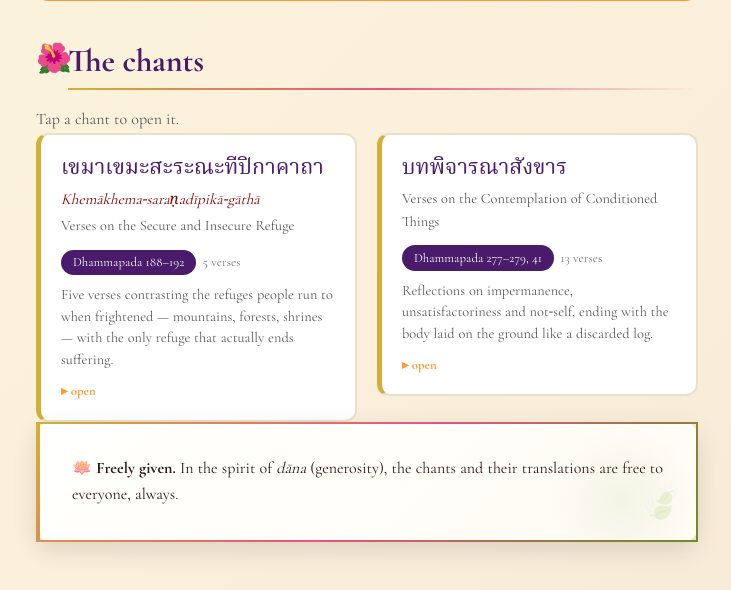
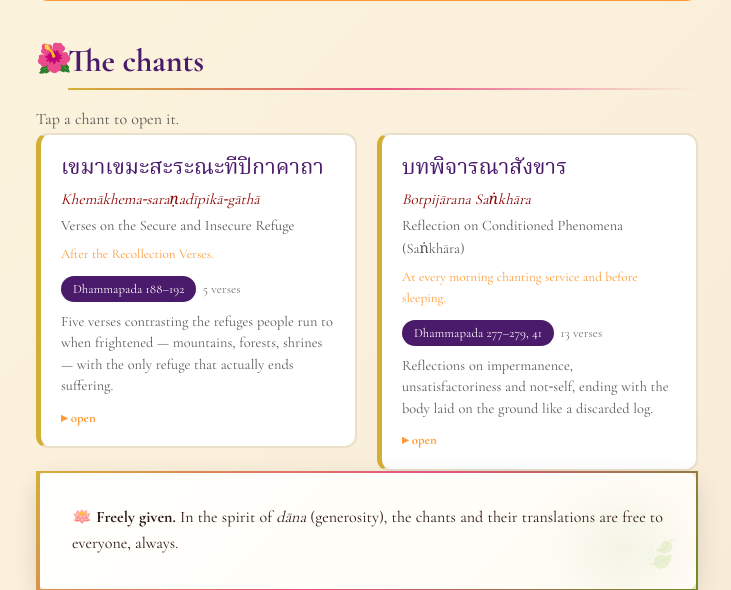
Before and after one commit to joshuablakemorekay/thaibridge-ai, a Flask app: page /chanting in a window 1280 px wide. Shown: the part 925-1515 px from the top of the page, without its empty margins (238-969 px from the left). Run offline with Flask 3, Linux system fonts and the light colour scheme; parts of the project's set-up code (start-up, migrations or seed data) failed here and were passed over.

Commit message:
feat(chanting): put the romanised title and occasion on the chant card
Someone scanning the index for the chant they do before sleep had to open
cards to find it, and a reader who cannot read Thai script had nothing to
match against a printed book at all — chant 2's title is Thai, so unlike
chant 1 it carries no romanised line.

Adds `title_roman`: the THAI title romanised, purely so the chant is
findable. It is not Pali IAST and not Paiboon+, and does not need to be
either — its whole job is to be recognisable next to a printed page. It
gets its own field rather than borrowing `title_pali`, because mixing
Pali romanisation with Thai romanisation is the one confusion this
module is built to prevent. A chant whose title is Pali-in-Thai-script
still needs only `title_pali`; the card shows whichever it has.

The card also now shows `when_chanted`, which was previously only
visible once opened. Chant 1 gains "After the Recollection Verses."
from the same change without needing any edit.

Chant 2's English title takes Josh's wording, "Reflection on Conditioned
Phenomena (Saṅkhāra)".

Co-Authored-By: Claude Opus 5 <noreply@anthropic.com>

```diff
--- a/chanting.py
+++ b/chanting.py
@@ -7,8 +7,13 @@ Adding a chant means appending one dict to CHANTS — nothing else changes.
 Every chant follows the SAME shape, so that between them the six questions a
 reader actually has are always answered in the same order:
 
-  * `title_thai` / `title_pali` / `title_english`
-                        — what is this chant?
+  * `title_thai` / `title_pali` / `title_roman` / `title_english`
+                        — what is this chant? `title_pali` is the title in
+                          IAST and is empty where the book prints none;
+                          `title_roman` is the THAI title romanised, so a
+                          reader who cannot read Thai script can still find
+                          the chant in a printed book. A chant whose title is
+                          Pali-in-Thai-script needs only `title_pali`.
   * `source`            — where does it come from? (Dhammapada, Khuddakapāṭha,
                           Suttanipāta or another canonical text)
   * `when_chanted`      — when is it chanted in Theravāda practice?
@@ -243,7 +248,12 @@ CHANTS = [
         # Josh's source prints no Pali title for this chant, so there is none
         # here. The template skips the line rather than showing a blank.
         'title_pali': '',
-        'title_english': 'Verses on the Contemplation of Conditioned Things',
+        # The Thai title romanised, so a reader who cannot read Thai script can
+        # still find this chant in a printed book. Josh's own romanisation,
+        # kept verbatim — it is neither Pali IAST nor Paiboon+, and does not
+        # need to be either: its whole job is to be findable.
+        'title_roman': 'Botpijārana Saṅkhāra',
+        'title_english': 'Reflection on Conditioned Phenomena (Saṅkhāra)',
         # ⚠️ UNVERIFIED: attributed by Claude, not taken from Josh's book.
         # Verses 1–3 answer to Dhammapada 277–279 and the closing verse to
         # Dhammapada 41; the middle lines are the traditional death-recollection
--- a/templates/chanting.html
+++ b/templates/chanting.html
@@ -122,6 +122,14 @@
         color: #555;
         font-size: 0.9rem;
         margin-top: 0.2rem;
+    }
+    /* When it is chanted, on the closed card. Someone scanning the index for
+       "the one we do before sleep" should not have to open anything. */
+    .card-when {
+        display: block;
+        color: var(--monk-saffron);
+        font-size: 0.82rem;
+        margin-top: 0.35rem;
     }
     .card-meta {
         display: flex;
@@ -390,8 +398,14 @@
     <details class="chant-card" id="{{ chant.id }}">
         <summary>
             <span class="card-thai">{{ chant.title_thai }}</span>
-            {% if chant.title_pali %}<span class="card-pali">{{ chant.title_pali }}</span>{% endif %}
+            {# The romanised title: title_pali where the title is Pali, or
+               title_roman where it is Thai. Either way it is the line that
+               lets someone who cannot read Thai script find this chant in a
+               printed book, so it sits directly under the Thai. #}
+            {% if chant.title_pali %}<span class="card-pali">{{ chant.title_pali }}</span>
+            {% elif chant.title_roman %}<span class="card-pali">{{ chant.title_roman }}</span>{% endif %}
             <span class="card-english">{{ chant.title_english }}</span>
+            {% if chant.when_chanted %}<span class="card-when">{{ chant.when_chanted }}</span>{% endif %}
             <span class="card-meta">
                 {% if chant.source %}<span class="chant-source">{{ chant.source }}</span>{% endif %}
                 <span class="card-count">{{ chant.verses|length }} verses</span>
```
